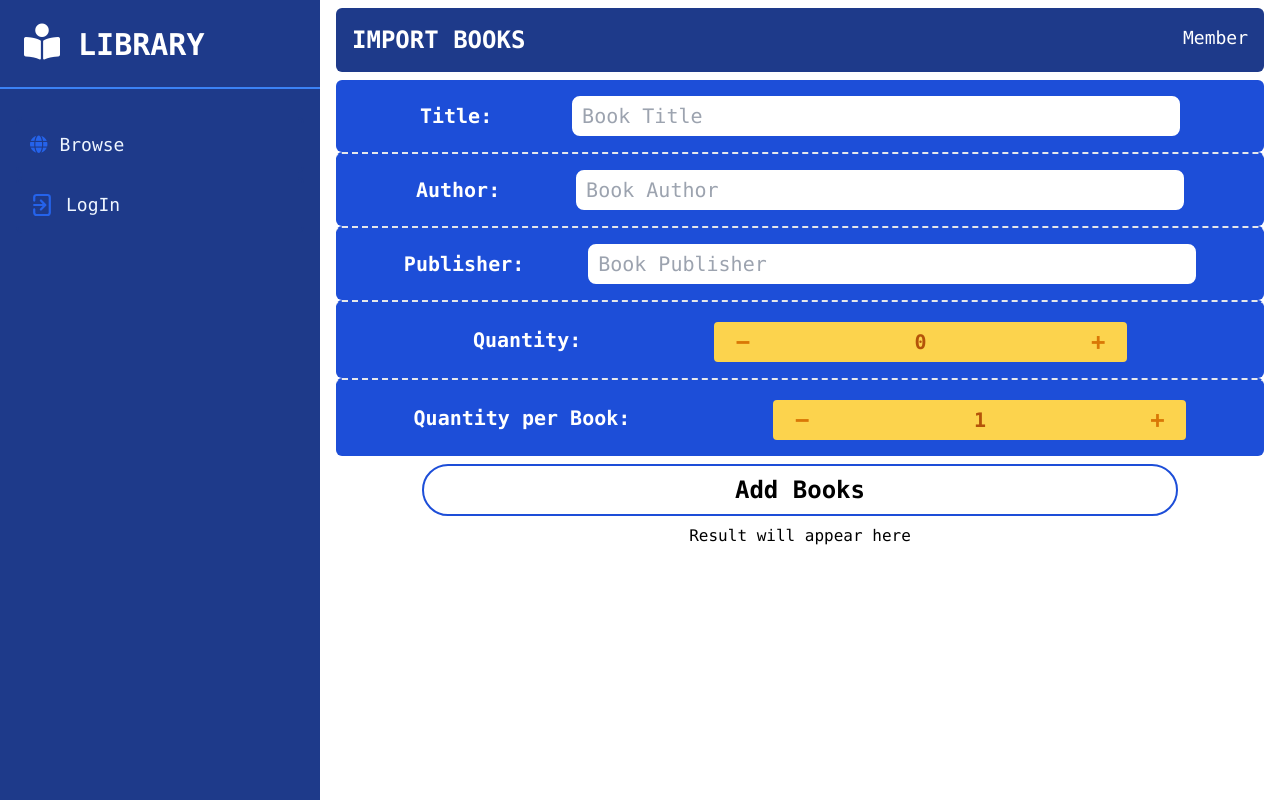
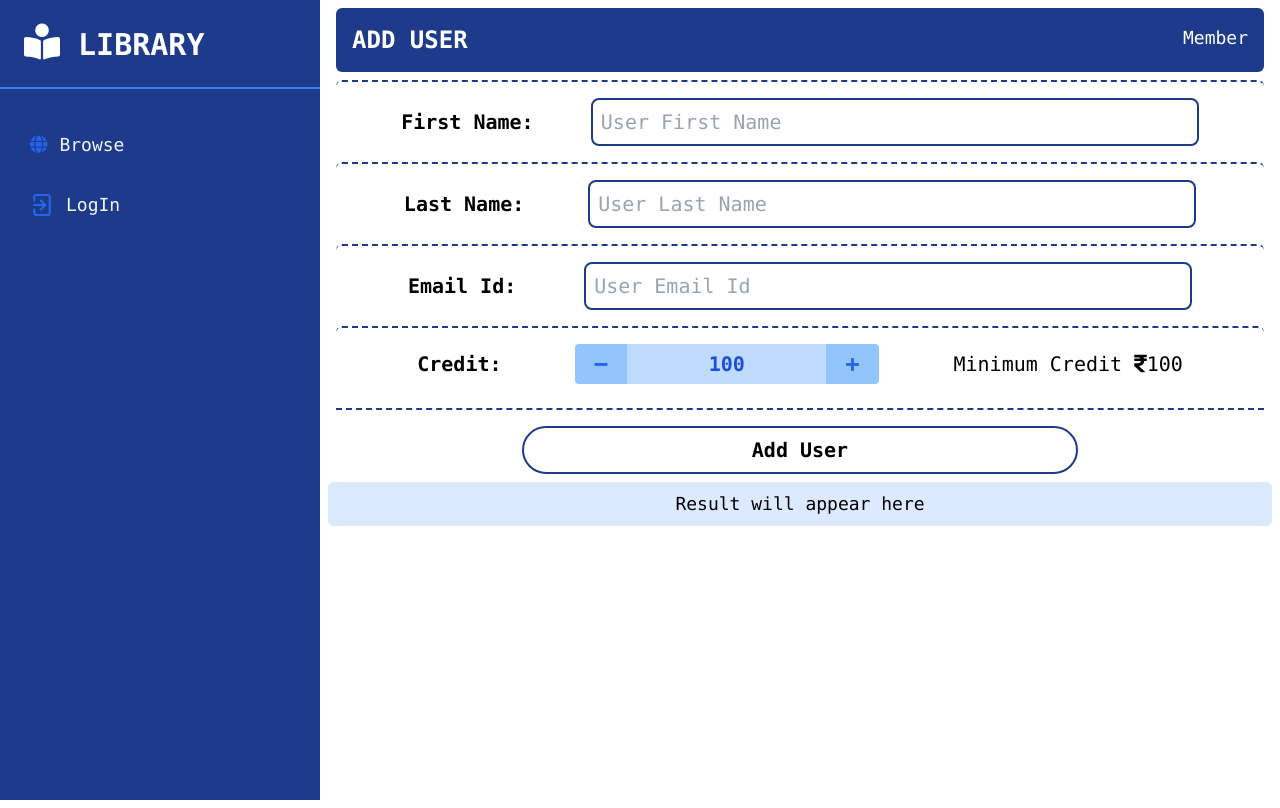
Before and after one commit to 26ANSH/Frappe-dev-hiring-test, a Python web app: template website/templates/members/newuser.html in a window 1280 px wide. Run offline with Jinja, Linux system fonts and the light colour scheme; the template is opened without the code that fills it, so the values that code supplies are empty; some libraries are stand-ins or nearby versions.

Commit message:
updated members

```diff
--- a/website/templates/members/newuser.html
+++ b/website/templates/members/newuser.html
@@ -5,42 +5,57 @@
 
     function toggleOnSubmit(){
         document.getElementById("loader").classList.toggle("hidden")
-        document.getElementById("btnGetBooks").classList.toggle("hidden")
+        document.getElementById("btnAddUser").classList.toggle("hidden")
     }
 
-    function addBooks()
+    function addUser()
     {
-        bookTitle = document.getElementById("bookTitle").value;
-        bookAuthor = document.getElementById("bookAuthor").value;
-        bookPublisher = document.getElementById("bookPublisher").value;
-        bookQuantity = document.getElementById("bookQuantity").value;
-        bookQuantityPerBook = document.getElementById("bookQuantityPerBook").value;
+        userFName = document.getElementById("userFName").value;
+        userLName = document.getElementById("userLName").value;
+        userEmail = document.getElementById("userEmail").value;
+        userCredit = document.getElementById("userCredit").value;
         result = document.getElementById("result");
 
-        if(bookQuantity <= 0 )
+        if(userLName =='' || userFName == '' || userEmail == '')
         {
-            result.innerHTML = "no books to be added";
+            result.innerHTML = `<i class="fas fa-exclamation-circle text-red-700"></i> Please Fill All Details`;
+        }
+        else if (userCredit <100 )
+        {
+            result.innerHTML = `<i class="fas fa-exclamation-circle text-red-700"></i> Minimum Credit is <i class="fas fa-rupee-sign"></i>100`;
         }
         else
         {
             toggleOnSubmit()
-            result.innerHTML = "Addidng "+bookQuantity+" books";
-            fetch('/books/add-books' , {
+            fetch('/members/add' , {
                 method: 'POST',
                 headers: {
                     'Content-Type': 'application/json'
                 },
                 body: JSON.stringify({
-                    title: bookTitle,
-                    author: bookAuthor,
-                    publisher: bookPublisher,
-                    quantity: bookQuantity,
-                    perbook: bookQuantityPerBook
+                    name: userFName+' '+userLName,
+                    email: userEmail,
+                    credit: userCredit
                 })
             }).then(function (response) {
-                return response.json();
-            }).then(function (data) {
-                    result.innerHTML = data.added + "/" + bookQuantity + " Books added";
+                console.log(response)
+                return response.json()
+            }).then(function (data)
+            {
+                if(data.result == 200)
+                {
+                    result.innerHTML = `User Created`;
+                    document.getElementById("userTable").innerHTML += `<tr id="${data.user.id}" class="border-blue-900 border-2 border-t-0 mb-2 sm:mb-0 hover:bg-blue-50 mb-2">
+                        <td class="border-blue-900 border p-2 text-center">${data.user.id}</td>
+                        <td class="border-blue-900 border p-2 text-center">${data.user.name}</td>
+                        <td class="border-blue-900 border p-2 text-center">${data.user.email}</td>
+                        <td class="border-blue-900 border p-2 text-center">${data.user.credit}</td>
+                      </tr>`
+                }
+                else
+                {
+                    result.innerHTML = `<i class="fas fa-exclamation-circle text-red-700"></i> Error - ${data.result}`;
+                }
                     toggleOnSubmit()
             });
         }
@@ -57,8 +72,8 @@
       );
       const target = btn.nextElementSibling;
       let value = Number(target.value);
-        if (value > 0){
-            value--;
+        if (value > 100){
+            value = value-100;
             target.value = value;
         }
     }
@@ -69,7 +84,7 @@
       );
       const target = btn.nextElementSibling;
       let value = Number(target.value);
-      value++;
+      value += 100;
       target.value = value;
     }
 
@@ -92,85 +107,68 @@
 {% endblock %}
 
 {% block title %}
-Import Books
+Add User
 {% endblock %}
 
 {% block content %}
 
-<div class="mt-2 mx-2 text-xl text-white divide-y-2 divide-dashed">
-    <div class="flex flex-col md:flex-row justify-evenly items-center bg-blue-700 py-4 px-2 rounded-md">
-        <label for="title" class="mr-1 font-bold ">Title:</label>
-        <input id="bookTitle"
-            class="text-black w-full md:w-2/3 py-1 px-2 rounded-lg border-2 border-white border-solid focus:border-double focus:border-4"
-            type="text" placeholder="Book Title">
+<div class="mt-2 mx-2 text-xl text-black divide-y-2 divide-dashed divide-blue-900">
+    <div></div>
+    <div class="flex flex-col md:flex-row justify-evenly items-center py-4 px-2 rounded-md">
+        <label for="fname" class="font-bold ">First Name:</label>
+        <input id="userFName"
+            class="text-black w-full md:w-2/3 py-2 border-blue-900 px-2 rounded-lg border-2 border-solid focus:border-double focus:border-4"
+            type="text" placeholder="User First Name">
     </div>
 
-    <div class="flex flex-col md:flex-row justify-evenly items-center bg-blue-700 py-4 px-2 rounded-md">
-        <label for="author" class="mr-1 font-bold ">Author:</label>
-        <input id="bookAuthor"
-            class="text-black w-full md:w-2/3 py-1 px-2 rounded-lg border-2 border-white border-solid focus:border-double focus:border-4"
-            type="text" placeholder="Book Author">
+    <div class="flex flex-col md:flex-row justify-evenly items-center py-4 px-2 rounded-md">
+        <label for="lname" class="mr-1 font-bold ">Last Name:</label>
+        <input id="userLName"
+            class="text-black w-full md:w-2/3 py-2 border-blue-900 px-2 rounded-lg border-2 border-solid focus:border-double focus:border-4"
+            type="text" placeholder="User Last Name">
     </div>
 
-    <div class="flex flex-col md:flex-row justify-evenly items-center bg-blue-700 py-4 px-2 rounded-md">
-        <label for="publisher" class="mr-1 font-bold ">Publisher:</label>
-        <input id="bookPublisher"
-            class="text-black w-full md:w-2/3 py-1 px-2 rounded-lg border-2 border-white border-solid focus:border-double focus:border-4"
-            type="text" placeholder="Book Publisher">
+    <div class="flex flex-col md:flex-row justify-evenly items-center py-4 px-2 rounded-md">
+        <label for="email" class="mr-1 font-bold ">Email Id:</label>
+        <input id="userEmail"
+            class="text-black w-full md:w-2/3 py-2 border-blue-900 px-2 rounded-lg border-2  border-solid focus:border-double focus:border-4"
+            type="email" placeholder="User Email Id">
     </div>
 
-    <div class="flex flex-col md:flex-row justify-evenly items-center bg-blue-700 py-4 px-2 rounded-md">
+    <div class="flex flex-col md:flex-row justify-evenly items-center py-4 px-2 rounded-md">
 
-        <label for="title" class="mr-1 font-bold">Quantity:</label>
+        <div >
+            <label for="credit" class="font-bold">Credit:</label>
+        </div>
         <!-- component -->
-        <div class="">
-            <div class="flex flex-row h-10 w-full rounded-lg relative bg-transparent mt-1">
+        <div class="w-full md:w-2/3 flex flex-col md:flex-row justify-between">
+            <div class="w-full md:w-1/2 flex flex-row h-10 rounded-lg relative bg-transparent mt-2 md:mt-0">
                 <button data-action="decrement"
-                    class=" bg-yellow-300 text-yellow-600 hover:text-yellow-700 hover:bg-yellow-400 h-full w-20 rounded-l cursor-pointer outline-none">
+                    class=" bg-blue-300 text-blue-600 hover:text-blue-700 hover:bg-blue-400 h-full w-20 rounded-l cursor-pointer outline-none">
                     <span class="m-auto text-2xl font-bold">−</span>
                 </button>
-                <input type="number" id="bookQuantity"
-                    class="outline-none focus:outline-none text-center w-full bg-yellow-300 font-semibold text-md hover:text-black focus:text-black  md:text-basecursor-default flex items-center text-yellow-700  outline-none"
-                    name="custom-input-number" value="0">
+                <input type="number" id="userCredit"
+                    class="outline-none focus:outline-none text-center w-full bg-blue-200 font-semibold text-md hover:text-black focus:text-black  md:text-basecursor-default flex items-center text-blue-700  outline-none"
+                    name="custom-input-number" value="100">
                 <button data-action="increment"
-                    class="bg-yellow-300 text-yellow-600 hover:text-yellow-700 hover:bg-yellow-400 h-full w-20 rounded-r cursor-pointer">
+                    class="bg-blue-300 text-blue-600 hover:text-blue-700 hover:bg-blue-400 h-full w-20 rounded-r cursor-pointer">
                     <span class="m-auto text-2xl font-bold">+</span>
                 </button>
             </div>
+            <span class="inline content-center text-center">Minimum Credit <i class="fas fa-rupee-sign"></i>100</span>
         </div>
 
     </div>
 
-    <div class="flex flex-col md:flex-row justify-around items-center bg-blue-700 py-4 px-2 rounded-md">
-
-        <label for="title" class="mr-1 font-bold">Quantity per Book:</label>
-        <!-- component -->
-        <div class="">
-            <div class="flex flex-row h-10 w-full rounded-lg relative bg-transparent mt-1">
-                <button data-action="decrement"
-                    class=" bg-yellow-300 text-yellow-600 hover:text-yellow-700 hover:bg-yellow-400 h-full w-20 rounded-l cursor-pointer outline-none">
-                    <span class="m-auto text-2xl font-bold">−</span>
-                </button>
-                <input type="number" id="bookQuantityPerBook"
-                    class="outline-none focus:outline-none text-center w-full bg-yellow-300 font-semibold text-md hover:text-black focus:text-black  md:text-basecursor-default flex items-center text-yellow-700  outline-none"
-                    name="custom-input-number" value="1">
-                <button data-action="increment"
-                    class="bg-yellow-300 text-yellow-600 hover:text-yellow-700 hover:bg-yellow-400 h-full w-20 rounded-r cursor-pointer">
-                    <span class="m-auto text-2xl font-bold">+</span>
-                </button>
-            </div>
-        </div>
-
+    <div id="btnAddUser" class="flex justify-center my-2 items-center pt-4">
+        <button onclick="addUser()" class="w-3/5 border-2 py-2 border-blue-900 font-bold text-xl rounded-full hover:bg-blue-900 hover:text-white">
+            Add User</button>
     </div>
 
 </div>
 
-<div id="btnGetBooks" class="flex justify-center my-2 items center">
-    <button onclick="addBooks()" class="w-4/5 border-2 py-2 border-blue-700 font-bold text-2xl rounded-full hover:bg-blue-700 hover:text-white">Add Books</button>
-</div>
-
 <div id="loader" class="hidden my-2">
-    <div class="w-3/4 mx-auto flex flex-col md:flex-row lg:flex-row items-center justify-center px-4 py-2 border border-transparent text-2xl font-bold rounded-full text-white bg-blue-700
+    <div class="w-3/4 mx-auto flex flex-col bg-blue-900 md:flex-row lg:flex-row items-center justify-center px-4 py-2 border border-transparent text-2xl font-bold rounded-full text-white
 transition ease-in-out duration-150 cursor-not-allowed">
 <div class="mr-2">Processing</div>
 <div><svg class="animate-spin h-8 w-8 text-white" xmlns="http://www.w3.org/2000/svg" fill="none" viewBox="0 0 24 24">
@@ -180,7 +178,10 @@ transition ease-in-out duration-150 cursor-not-allowed">
 </div>
 </div>
 
-<p id="result" class="w-full text-center">Result will appear here</p>
+<div  class="w-full text-center text-lg bg-blue-100 py-2 rounded-md">
+    <span id="result">Result will appear here</span>
+    <table id="userTable"></table>
+</div>
 
 <style>
     input[type='number']::-webkit-inner-spin-button,
```
Also changed, not shown: website/members.py (+71 -17 lines), website/models.py (+5 -3 lines), website/templates/members/index.html (+0 -7 lines).
